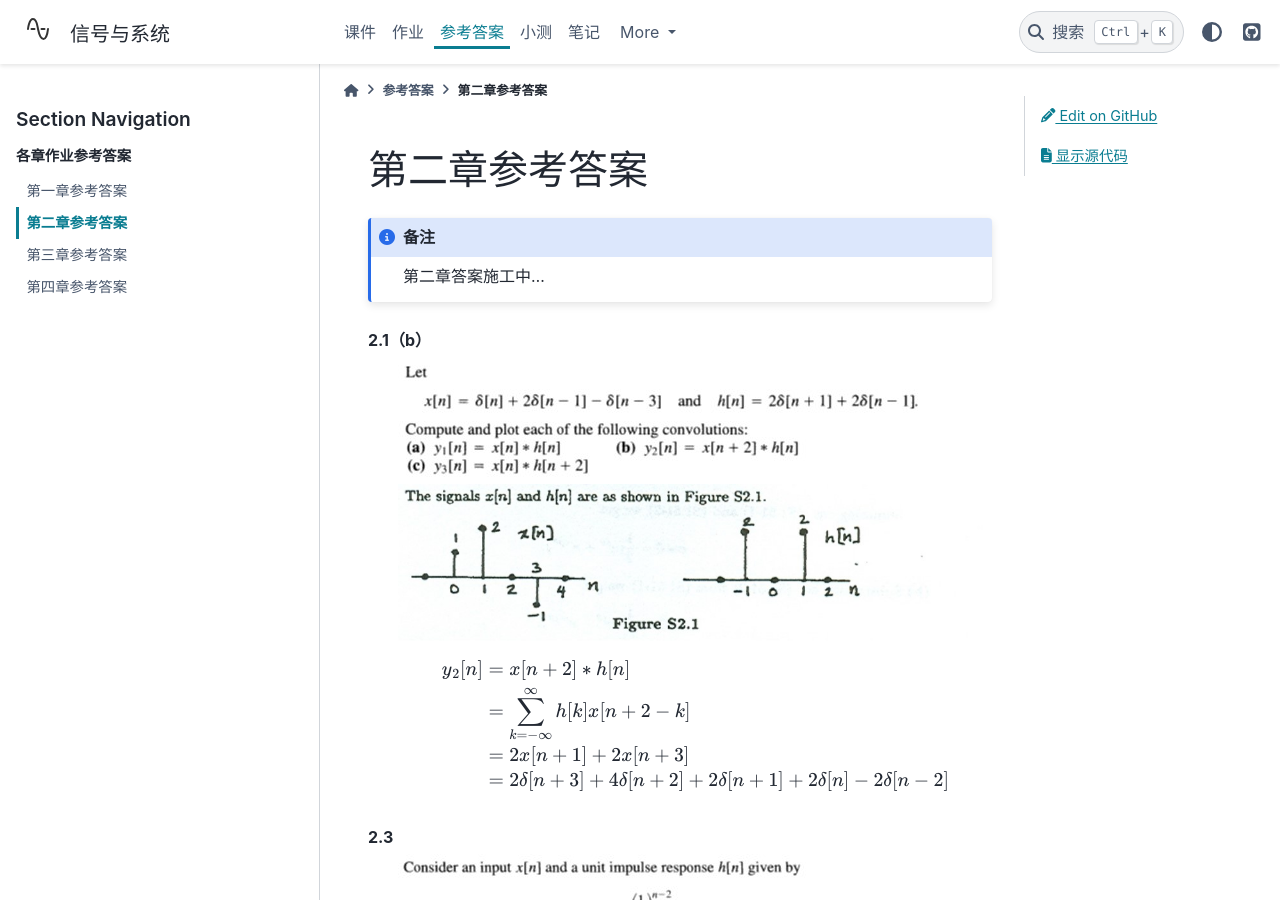
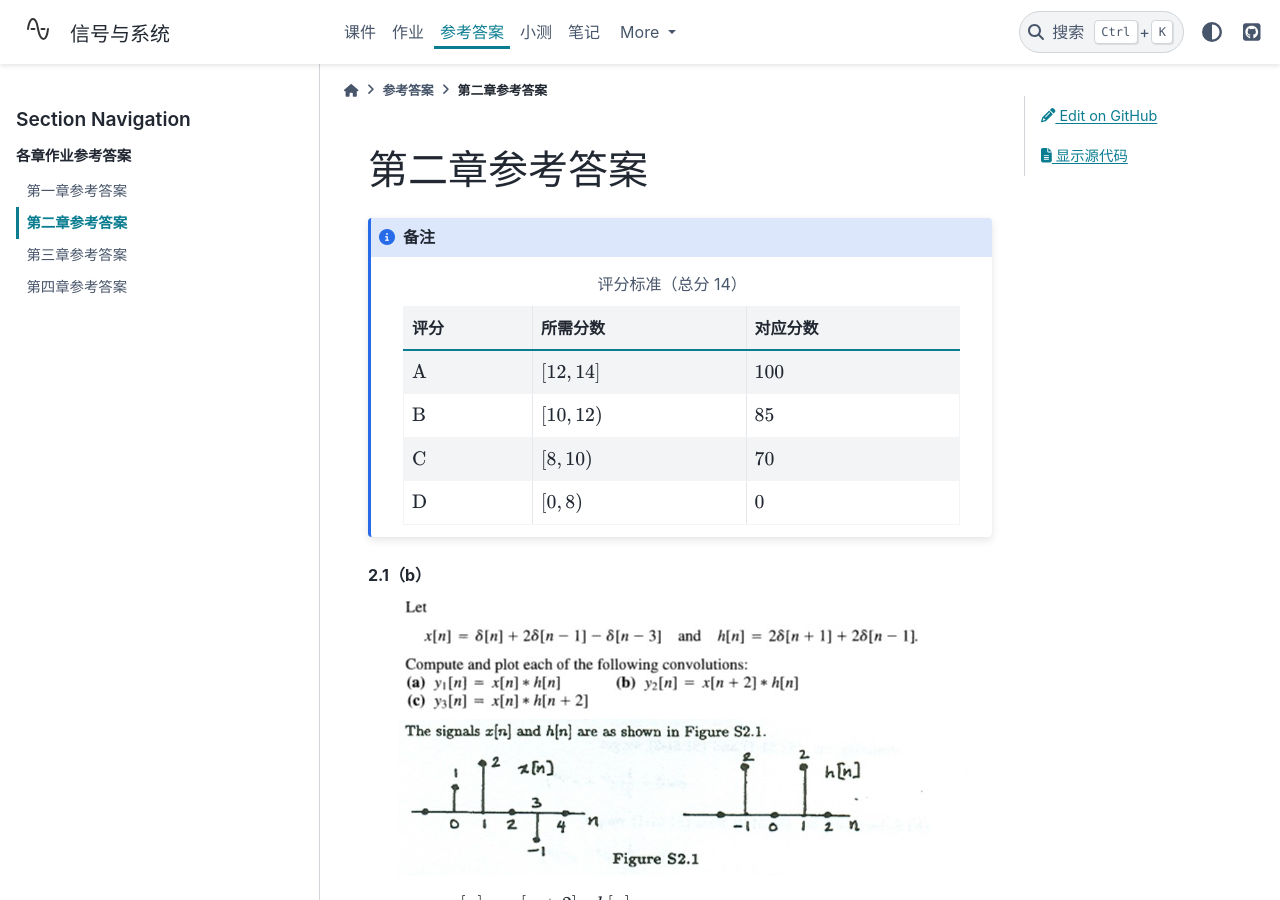
Before and after one commit to atlanswer/Signals-and-Systems, a Sphinx documentation site: the page built from doc/answer/chapter2.rst, in a window 1280 px wide and 900 px high. Built offline with Sphinx 7.4.7 and the PyData theme 0.15.4, drawn with Linux system fonts in a browser that asks for light colours.

Commit message:
content: update chapter 2 ranking

```diff
--- a/doc/answer/chapter2.rst
+++ b/doc/answer/chapter2.rst
@@ -3,7 +3,25 @@
 ##############
 
 .. note::
-   第二章答案施工中...
+
+  .. list-table:: 评分标准（总分 14）
+    :header-rows: 1
+
+    * - 评分
+      - 所需分数
+      - 对应分数
+    * - :math:`\text{A}`
+      - :math:`[12, 14]`
+      - :math:`100`
+    * - :math:`\text{B}`
+      - :math:`[10, 12)`
+      - :math:`85`
+    * - :math:`\text{C}`
+      - :math:`[8, 10)`
+      - :math:`70`
+    * - :math:`\text{D}`
+      - :math:`[0, 8)`
+      - :math:`0`
 
 2.1（b）
    .. image:: assets/2-1.jpg
--- a/environment.yml
+++ b/environment.yml
@@ -37,7 +37,7 @@ dependencies:
   - jinja2=3.0.3=pyhd8ed1ab_0
   - jsonschema=4.5.1=pyhd8ed1ab_0
   - jupyter_client=7.3.1=pyhd8ed1ab_0
-  - jupyter_core=4.9.2=py310h5588dad_0
+  - jupyter_core=4.10.0=py310h5588dad_0
   - jupyterlab_pygments=0.2.2=pyhd8ed1ab_0
   - libffi=3.4.2=h8ffe710_5
   - libsodium=1.0.18=h8d14728_1
@@ -64,7 +64,7 @@ dependencies:
   - parso=0.8.3=pyhd8ed1ab_0
   - pbr=5.9.0=pyhd8ed1ab_0
   - pickleshare=0.7.5=py_1003
-  - pip=22.0.4=pyhd8ed1ab_0
+  - pip=22.1=pyhd8ed1ab_0
   - prompt-toolkit=3.0.29=pyha770c72_0
   - pure_eval=0.2.2=pyhd8ed1ab_0
   - pycparser=2.21=pyhd8ed1ab_0
@@ -108,7 +108,6 @@ dependencies:
   - tk=8.6.12=h8ffe710_0
   - tornado=6.1=py310he2412df_3
   - traitlets=5.2.0=pyhd8ed1ab_0
-  - typeguard=2.13.0=pyhd8ed1ab_0
   - types-docutils=0.18.3=pyhd8ed1ab_0
   - typing-extensions=4.2.0=hd8ed1ab_1
   - typing_extensions=4.2.0=pyha770c72_1
@@ -127,3 +126,4 @@ dependencies:
   - zipp=3.8.0=pyhd8ed1ab_0
   - pip:
     - esbonio==0.11.2
+    - typeguard==2.13.3
```
